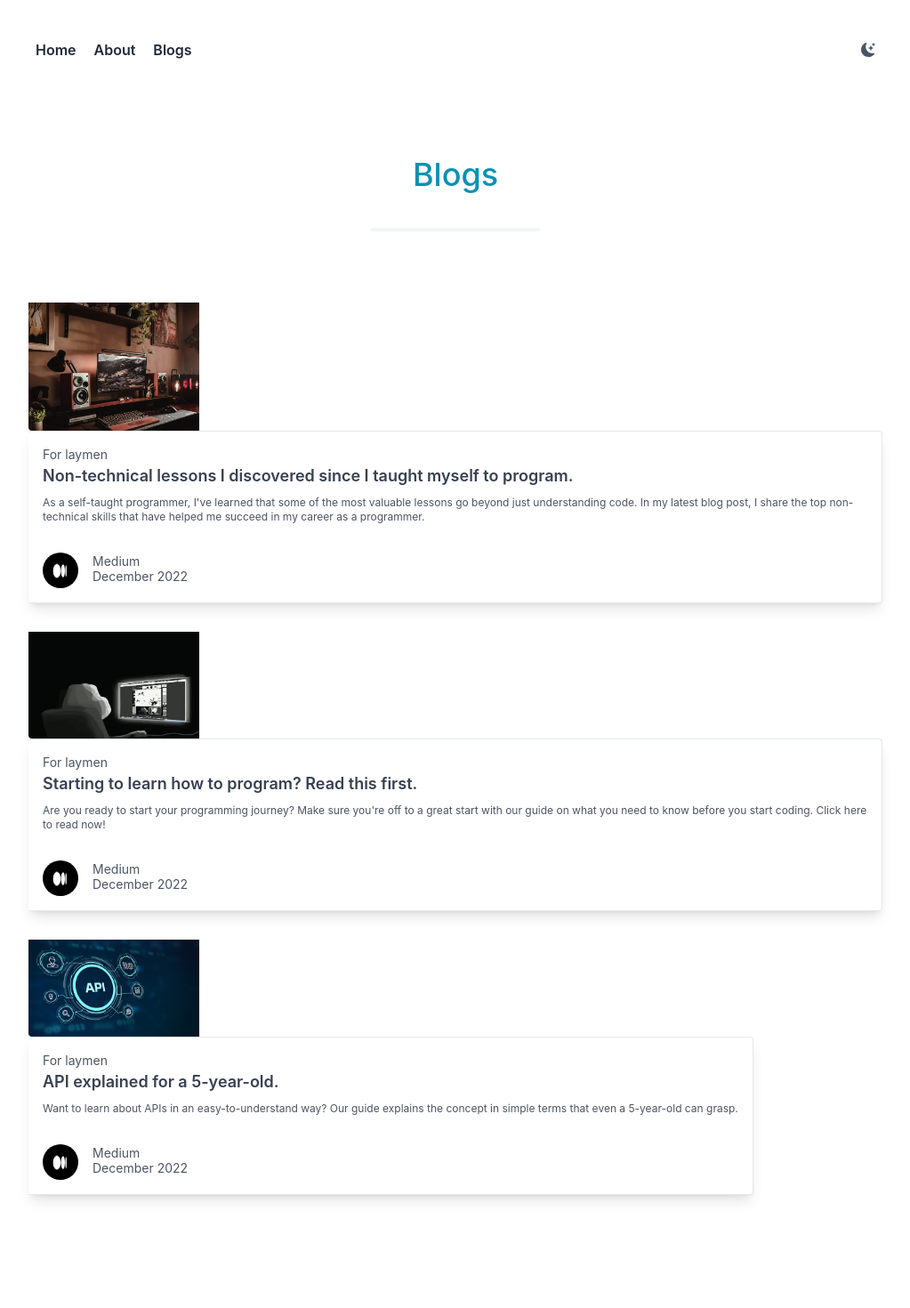
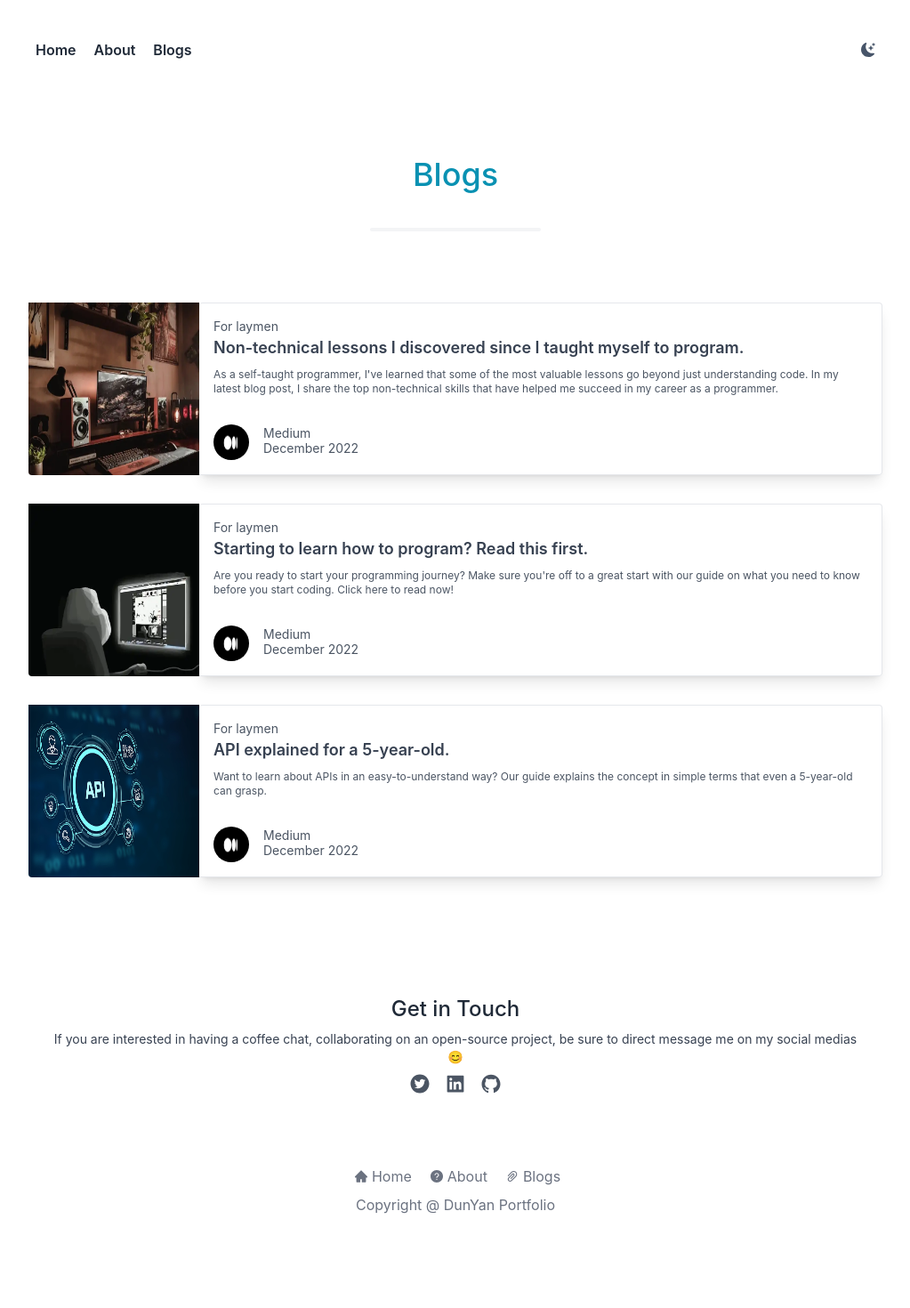
Before and after one commit to dunyanong/myportfolio, a Next.js app: page /blogs in a window 1280 px wide. Shown: the top 1470 px of the page at 89% size, without its empty margins (128-1151 px from the left). After the commit the page ends 1418 px from the top, so only its background shows below. Built offline with nearby package versions, Linux system fonts and the light colour scheme.

Commit message:
Update blogs.js

```diff
--- a/pages/blogs.js
+++ b/pages/blogs.js
@@ -62,8 +62,7 @@ const Blogs = () => {
               <hr class="w-48 h-1 mx-auto mb-4 bg-gray-100 border-0 rounded my-6 md:my-10 dark:bg-gray-700"></hr>
             </div>
 
-            <div className="max-w-sm w-full md:max-w-full md:flex my-8">
-              <a href="https://medium.com/@dunyan/non-technical-lessons-i-discovered-since-i-taught-myself-to-program-69bf1a91448" target="_blank">
+            <a className="max-w-sm w-full md:max-w-full md:flex my-8" href="https://medium.com/@dunyan/non-technical-lessons-i-discovered-since-i-taught-myself-to-program-69bf1a91448" target="_blank">
               <Image src={nonTechnicalBlog} className="h-48 md:h-auto md:w-48 flex-none bg-cover rounded-t md:rounded-t-none md:rounded-l text-center overflow-hidden"/>
               <div className="border-r border-b border-l border-gray-200 md:border-l-0 md:border-t  rounded overflow-hidden shadow-lg dark:border-gray-700 dark:bg-gray-800 dark:hover:bg-gray-700 hover:shadow-xl duration-200 rounded-b md:rounded-b-none md:rounded-r p-4 flex flex-col justify-between leading-normal">
                 <div className="mb-8">
@@ -82,10 +81,8 @@ const Blogs = () => {
                 </div>
               </div>
             </a>
-            </div>
 
-            <div className="max-w-sm w-full md:max-w-full md:flex my-8">
-              <a href="https://medium.com/@dunyan/starting-to-learn-how-to-program-read-this-first-a2c207ee46b6" target="_blank">
+            <a className="max-w-sm w-full md:max-w-full md:flex my-8" href="https://medium.com/@dunyan/starting-to-learn-how-to-program-read-this-first-a2c207ee46b6" target="_blank">
                 <Image src={beginner} className="h-48 md:h-auto md:w-48 flex-none bg-cover rounded-t md:rounded-t-none md:rounded-l text-center overflow-hidden"/>
               <div className="border-r border-b border-l border-gray-200 md:border-l-0 md:border-t  rounded overflow-hidden shadow-lg dark:border-gray-700 dark:bg-gray-800 dark:hover:bg-gray-700 hover:shadow-xl duration-200 rounded-b md:rounded-b-none md:rounded-r p-4 flex flex-col justify-between leading-normal">
                 <div className="mb-8">
@@ -104,10 +101,8 @@ const Blogs = () => {
                 </div>
               </div>
             </a>
-            </div>
 
-            <div className="max-w-sm w-full md:max-w-full md:flex my-8">
-              <a href="https://medium.com/@dunyan/api-explained-for-a-5-year-old-612978b163f2" target="_blank">
+            <a className="max-w-sm w-full md:max-w-full md:flex my-8" href="https://medium.com/@dunyan/api-explained-for-a-5-year-old-612978b163f2" target="_blank">
                 <Image src={api} className="h-48 md:h-auto md:w-48 flex-none bg-cover rounded-t md:rounded-t-none md:rounded-l text-center overflow-hidden"/>
               <div className="border-r border-b border-l border-gray-200 md:border-l-0 md:border-t  rounded overflow-hidden shadow-lg dark:border-gray-700 dark:bg-gray-800 dark:hover:bg-gray-700 hover:shadow-xl duration-200 rounded-b md:rounded-b-none md:rounded-r p-4 flex flex-col justify-between leading-normal">
                 <div className="mb-8">
@@ -126,7 +121,6 @@ const Blogs = () => {
                 </div>
               </div>
             </a>
-            </div>
             <Footer />
         </section>
       </main>
```
Lines whose indentation alone changed are shown as unchanged.
